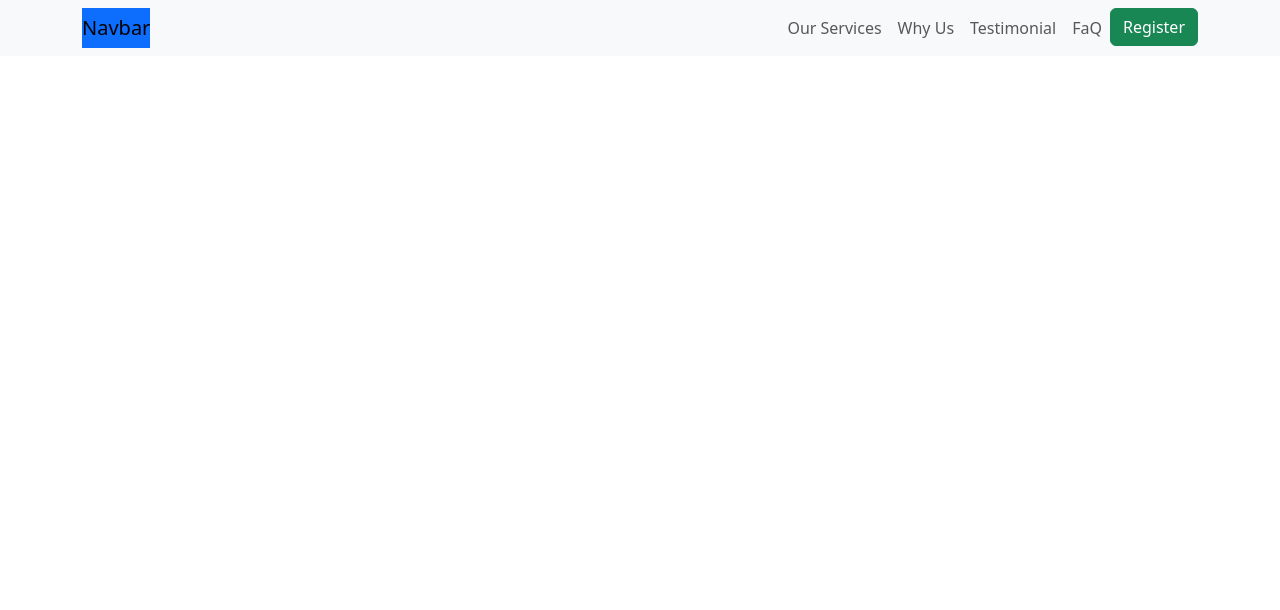
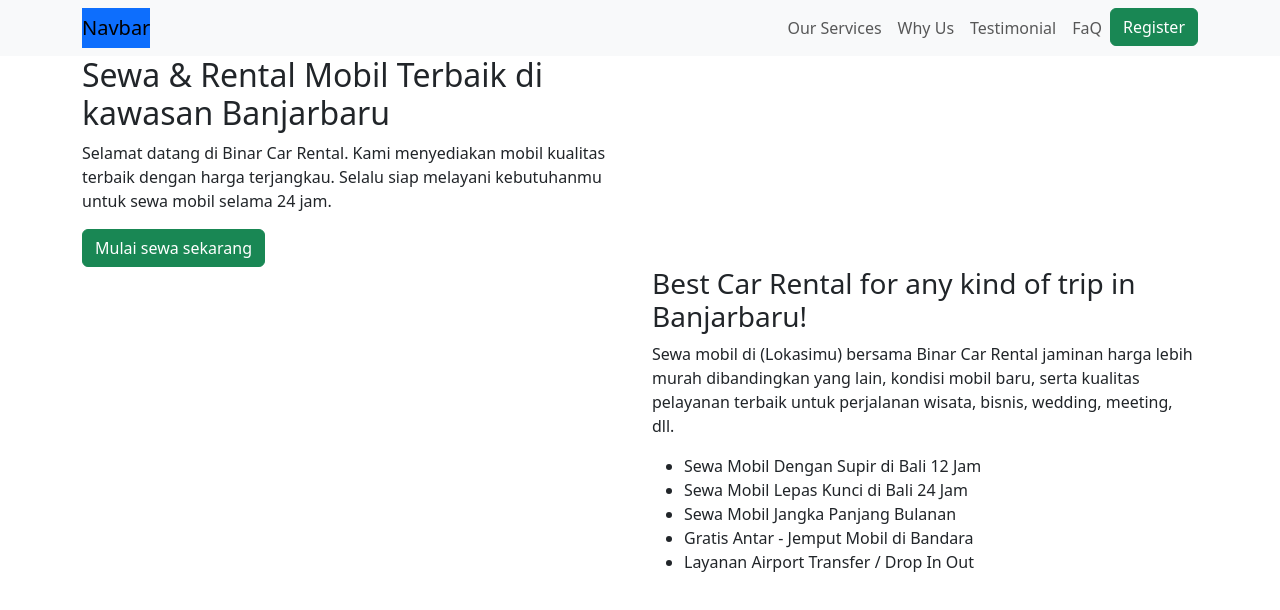
Before and after one commit to Xkylz1/24001183-km7-fau-landing_page-ch1, a plain HTML site: page index.html in a window 1280 px wide. Drawn offline with nearby package versions, Linux system fonts and the light colour scheme.

Commit message:
add content

```diff
--- a/index.html
+++ b/index.html
@@ -12,6 +12,7 @@
     />
   </head>
   <body>
+    <!--nav start  -->
     <nav class="navbar navbar-expand-lg text-bg-light">
       <div class="container">
         <a class="navbar-brand bg-primary" href="#">Navbar</a>
@@ -47,7 +48,57 @@
         </div>
       </div>
     </nav>
+    <!-- nav end -->
 
+    <!-- content 1 start -->
+    <div class="container text-start">
+      <div class="row">
+        <div class="col">
+          <h2>Sewa & Rental Mobil Terbaik di kawasan Banjarbaru</h2>
+          <p>
+            Selamat datang di Binar Car Rental. Kami menyediakan mobil kualitas
+            terbaik dengan harga terjangkau. Selalu siap melayani kebutuhanmu
+            untuk sewa mobil selama 24 jam.
+          </p>
+          <button class="btn-success btn">Mulai sewa sekarang</button>
+        </div>
+        <div class="col">
+          <div class="container d-flex justify-content-center my-4"></div>
+        </div>
+      </div>
+    </div>
+    <!-- content 1 end -->
+
+    <!-- content 2 start -->
+    <div class="container text-start">
+      <div class="row">
+        <div class="col">
+          <div class="container d-flex justify-content-center my-4"></div>
+        </div>
+        <div class="col">
+          <h3>Best Car Rental for any kind of trip in Banjarbaru!</h3>
+          <p>
+            Sewa mobil di (Lokasimu) bersama Binar Car Rental jaminan harga
+            lebih murah dibandingkan yang lain, kondisi mobil baru, serta
+            kualitas pelayanan terbaik untuk perjalanan wisata, bisnis, wedding,
+            meeting, dll.
+          </p>
+          <!-- <button class="btn-success btn">Mulai sewa sekarang</button> -->
+           <ul>
+            <li>Sewa Mobil Dengan Supir di Bali 12 Jam</li>
+            <li>Sewa Mobil Lepas Kunci di Bali 24 Jam</li>
+            <li>Sewa Mobil Jangka Panjang Bulanan</li>
+            <li>Gratis Antar - Jemput Mobil di Bandara</li>
+            <li>Layanan Airport Transfer / Drop In Out</li>
+           </ul>
+        </div>
+      </div>
+    </div>
+    <!-- content 2 end -->
+
+    <!-- content 3 start -->
+
+     <!-- content 3 end -->
     <script
       src="https://cdn.jsdelivr.net/npm/bootstrap@5.3.3/dist/js/bootstrap.bundle.min.js"
       integrity="sha384-YvpcrYf0tY3lHB60NNkmXc5s9fDVZLESaAA55NDzOxhy9GkcIdslK1eN7N6jIeHz"
```
